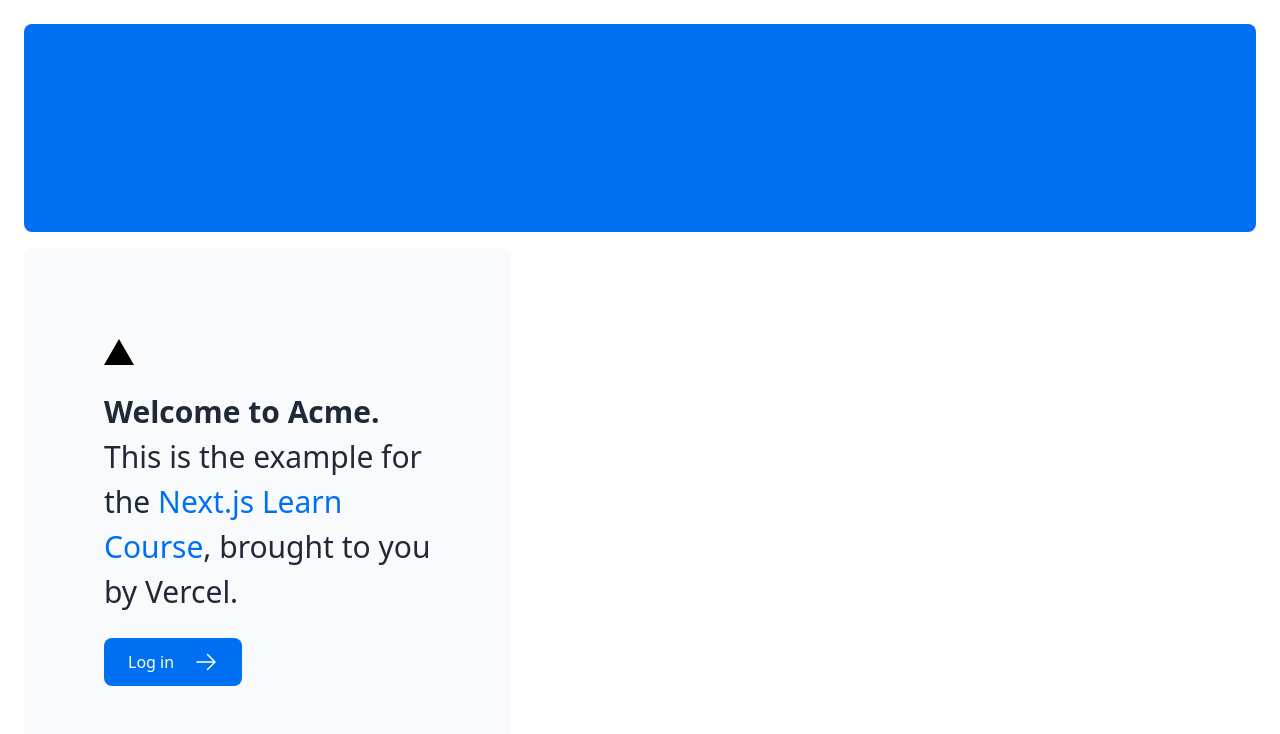
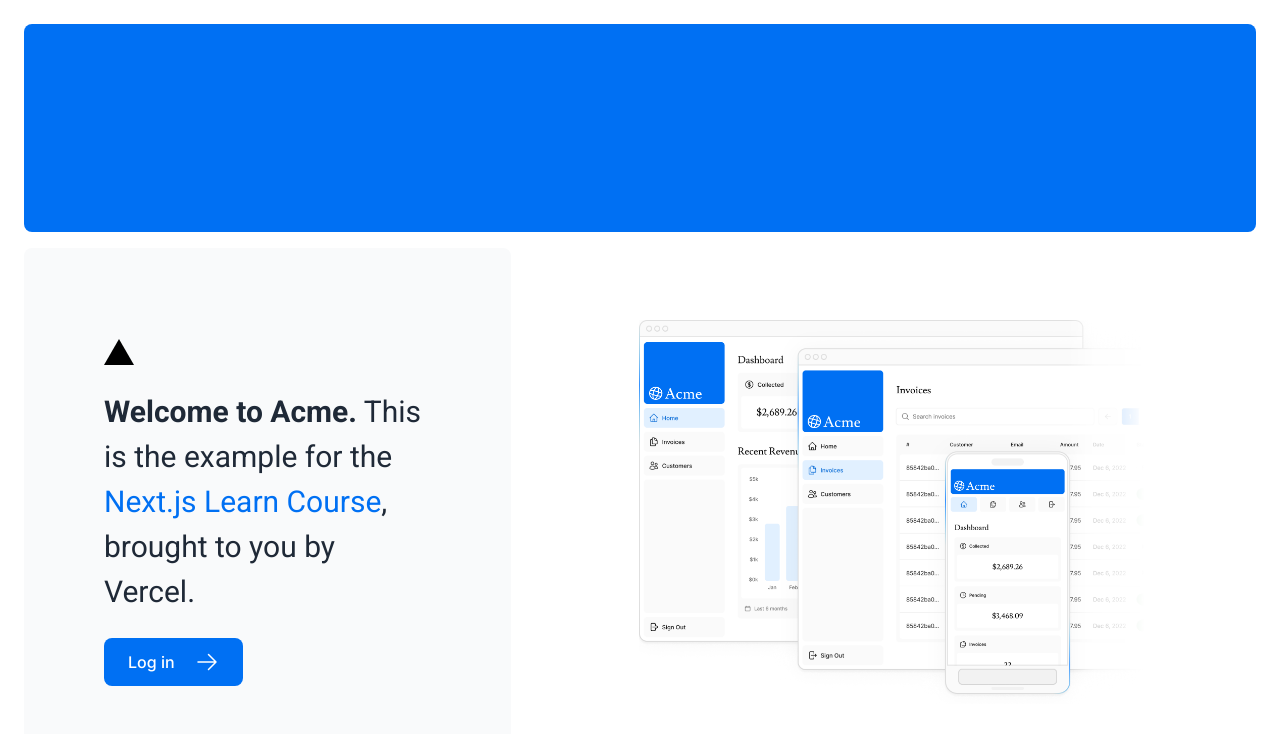
Before and after one commit to StanislavShurko/dashboard-next, a Next.js app in the folder nextjs-dashboard/: page / in a window 1280 px wide. Shown: the top 734 px of the page. Built offline with nearby package versions, Linux system fonts and the light colour scheme.

Commit message:
Optimize fonts and images

```diff
--- a/nextjs-dashboard/app/layout.tsx
+++ b/nextjs-dashboard/app/layout.tsx
@@ -1,4 +1,5 @@
 import '@/app/ui/global.css';
+import { inter } from './ui/fonts';
 
 export default function RootLayout({
   children,
@@ -7,7 +8,7 @@
 }) {
   return (
     <html lang="en">
-      <body>{children}</body>
+      <body className={`${inter.className} antialiased`}>{children}</body>
     </html>
   );
 }
--- a/nextjs-dashboard/app/page.tsx
+++ b/nextjs-dashboard/app/page.tsx
@@ -1,6 +1,8 @@
 import AcmeLogo from '@/app/ui/acme-logo';
 import { ArrowRightIcon } from '@heroicons/react/24/outline';
 import Link from 'next/link';
+import { roboto } from './ui/fonts';
+import Image from 'next/image';
 
 export default function Page() {
   return (
@@ -13,7 +15,7 @@
           <div
             className="relative w-0 h-0 border-l-[15px] border-r-[15px] border-b-[26px] border-l-transparent border-r-transparent border-b-black"
           />
-          <p className={`text-xl text-gray-800 md:text-3xl md:leading-normal`}>
+          <p className={`${roboto.className} text-xl text-gray-800 md:text-3xl md:leading-normal`}>
             <strong>Welcome to Acme.</strong> This is the example for the{' '}
             <a href="https://nextjs.org/learn/" className="text-blue-500">
               Next.js Learn Course
@@ -28,7 +30,20 @@
           </Link>
         </div>
         <div className="flex items-center justify-center p-6 md:w-3/5 md:px-28 md:py-12">
-          {/* Add Hero Images Here */}
+          <Image
+            src="/hero-desktop.png"
+            width={1000}
+            height={760}
+            className="hidden md:block"
+            alt="Screenshots of the dashboard project showing desktop version"
+          />
+          <Image
+            src="/hero-mobile.png"
+            width={560}
+            height={620}
+            className="block md:hidden"
+            alt="Screenshots of the dashboard project showing desktop version"
+          />
         </div>
       </div>
     </main>
--- /dev/null
+++ b/nextjs-dashboard/app/ui/fonts.ts
@@ -0,0 +1,4 @@
+import { Inter, Roboto } from 'next/font/google';
+
+export const inter = Inter({ subsets: ['latin'], display: 'swap', });
+export const roboto = Roboto({ weight: ['400', '700'], subsets: ['latin'], display: 'swap', });
```
